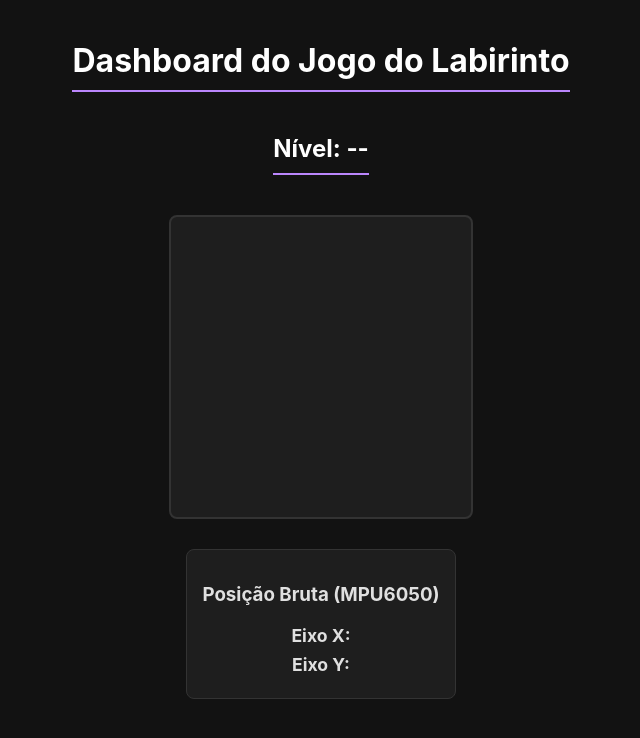
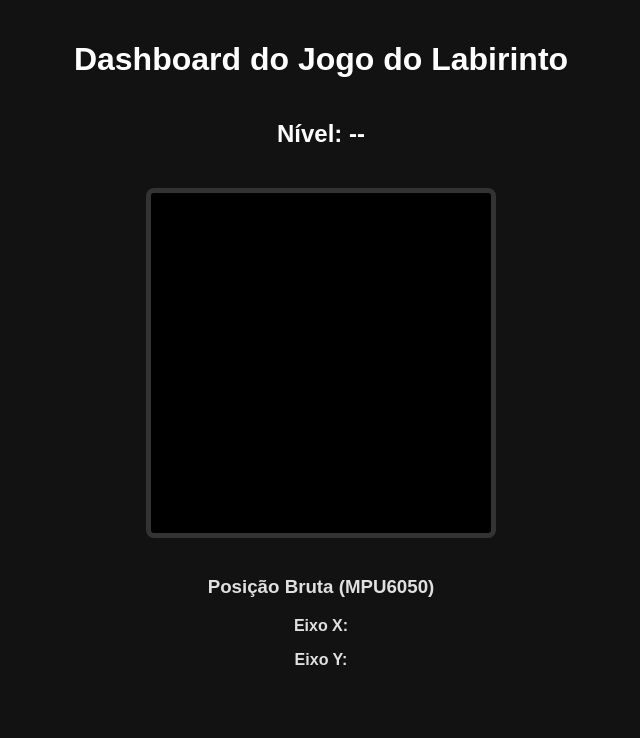
Before and after one commit to marcosgabrielms/Api_jogo_labirinto, a Flask app: page / in a window 1280 px wide. Shown: the top 738 px of the page, without its empty margins (319-959 px from the left). Run offline with Flask 3, Linux system fonts and the light colour scheme; data that the repository does not hold is empty.

Commit message:
:lipstick: feat: Estiliza a dashboard e a matriz 5x5 simulando LEDs

```diff
--- a/static/css/style.css
+++ b/static/css/style.css
@@ -1,64 +1,76 @@
-/* static/css/style.css */
-
 body {
-    font-family: -apple-system, BlinkMacSystemFont, 'Segoe UI', Roboto, Helvetica, Arial, sans-serif;
+    font-family: sans-serif;
     background-color: #121212;
     color: #e0e0e0;
-    margin: 0;
-    padding: 20px;
     display: flex;
     flex-direction: column;
     align-items: center;
     text-align: center;
+    margin: 0;
+    padding-top: 20px;
 }
 
 h1, h2 {
     color: #ffffff;
-    border-bottom: 2px solid #bb86fc;
-    padding-bottom: 10px;
 }
 
-/* A "caixa" que representa a área do labirinto */
 #maze-container {
-    width: 300px;
-    height: 300px;
-    background-color: #1e1e1e;
-    border: 2px solid #333;
+    display: grid;
+    grid-template-columns: repeat(5, 60px);
+    grid-template-rows: repeat(5, 60px);
+    gap: 5px;
+    border: 5px solid #333;
+    background-color: #000;
+    padding: 10px;
     border-radius: 8px;
-    position: relative; /* Essencial para posicionar a bolinha dentro dele */
     margin-top: 20px;
-    overflow: hidden; /* Garante que a bolinha não saia da caixa */
 }
 
-/* A bolinha que será controlada pelo acelerômetro */
-#ball {
-    width: 25px;
-    height: 25px;
-    background-color: #03dac6;
-    border-radius: 50%; /* Deixa o elemento redondo */
-    position: absolute; /* Permite mover com top/left */
-
-    /* Inicia a bolinha no centro */
-    top: 50%;
-    left: 50%;
-    transform: translate(-50%, -50%);
-    transition: transform 0.1s linear; /* Animação suave */
+.cell {
+    width: 60px;
+    height: 60px;
+    background-color: #222; /* Cor do "LED" apagado */
+    border-radius: 50%;
+    transition: background-color 0.2s;
 }
 
-#status-container {
-    margin-top: 30px;
-    background-color: #1e1e1e;
-    padding: 15px;
+/* Cores para cada tipo de célula do labirinto */
+.cell.wall { background-color: #ff4136; } /* Vermelho para parede */
+.cell.goal { background-color: #2ecc40; } /* Verde para chegada */
+.cell.player { background-color: #0074d9; } /* Azul para jogador */
+
+/* === ADICIONE ESTE CÓDIGO AO FINAL DO SEU CSS === */
+
+/* A "caixa" que representa a matriz de LEDs */
+#maze-container {
+    display: grid;
+    grid-template-columns: repeat(5, 60px); /* 5 colunas de 60px */
+    grid-template-rows: repeat(5, 60px);    /* 5 linhas de 60px */
+    gap: 5px; /* Espaçamento entre os LEDs */
+    border: 5px solid #333;
+    background-color: #000;
+    padding: 10px;
     border-radius: 8px;
-    border: 1px solid #333;
+    margin-top: 20px;
+    margin-bottom: 20px; /* Adiciona um espaço abaixo da matriz */
 }
 
-#status-container p {
-    margin: 8px 0;
-    font-size: 1.1em;
+/* Estilo para cada "LED" individual (célula) */
+.cell {
+    width: 60px;
+    height: 60px;
+    background-color: #222; /* Cor do "LED" apagado */
+    border-radius: 50%; /* Deixa o elemento redondo */
+    transition: background-color 0.2s; /* Animação suave na mudança de cor */
 }
 
-#status-container span {
-    font-weight: bold;
-    color: #03dac6;
+/* Cores para os diferentes estados que virão da sua placa */
+.cell.wall {
+    background-color: #ff4136; /* Vermelho para parede (valor 1 no mapa) */
 }
+.cell.goal {
+    background-color: #2ecc40; /* Verde para chegada (valor 2 no mapa) */
+}
+.cell.player {
+    background-color: #0074d9; /* Azul para a posição do jogador */
+}
```
